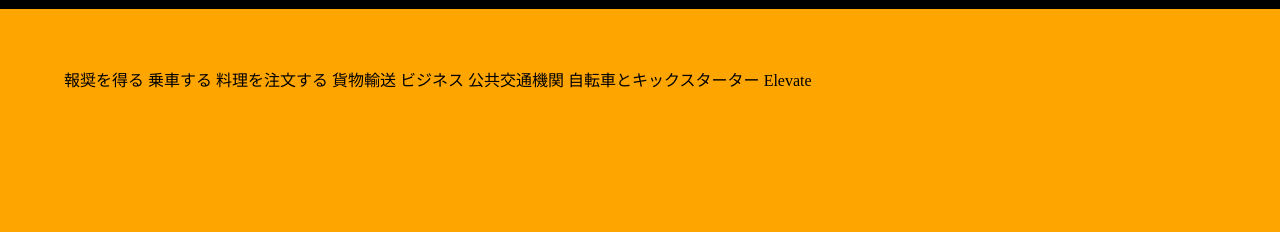
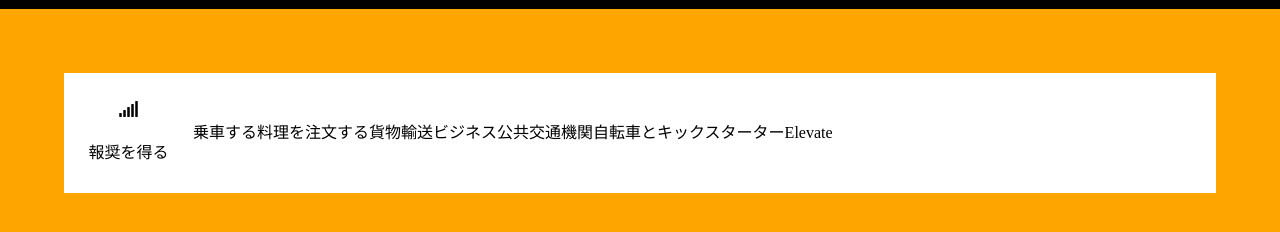
Before and after one commit to RinyuDrvo/transpoter_homepage_reproduce, a website built with webpack: page src/index.html in a window 1280 px wide. Shown: the part 54-286 px from the top of the page. Built offline with nearby package versions, Linux system fonts and the light colour scheme.

Commit message:
tab style

```diff
--- a/src/common/top.html
+++ b/src/common/top.html
@@ -4,7 +4,16 @@
     <div class="top__container">
       <div class="top__tabs">
         <div class="top__tab-list">
-          <a class="top__tab-list--tab">報奨を得る</a>
+          <a class="top__tab">
+            <div class="top__tab--box">
+              <div class="top__tab--icon">
+                <i class="fas fa-signal"></i>
+              </div>
+              <span class="top__tab--text">
+                報奨を得る
+              </span>
+            </div>
+          </a>
           <a class="top__tab-list--tab">乗車する</a>
           <a class="top__tab-list--tab">料理を注文する</a>
           <a class="top__tab-list--tab">貨物輸送</a>
--- a/src/scss/module/_top.scss
+++ b/src/scss/module/_top.scss
@@ -5,4 +5,35 @@
   &__container {
     padding: 64px;
   }
+  &__tabs {
+    width: 100%;
+    display: flex;
+    background-color: #fff;
+  }
+  &__tab-list {
+    justify-content: space-around;
+    align-items: center;
+    display: flex;
+  }
+  &__tab {
+    background-color: #fff;
+    text-align: center;
+    display: inline-block;
+    &--box {
+      width: 105px;
+      padding: 28px 12px 20px;
+    }
+    &--icon {
+      width: 24px;
+      height: 24px;
+      margin: 0 auto;
+    }
+    &--text {
+      height: 40px;
+      margin-top: 8px;
+      display: flex;
+      justify-content: center;
+      align-items: center;
+    }
+  }
 }
```
